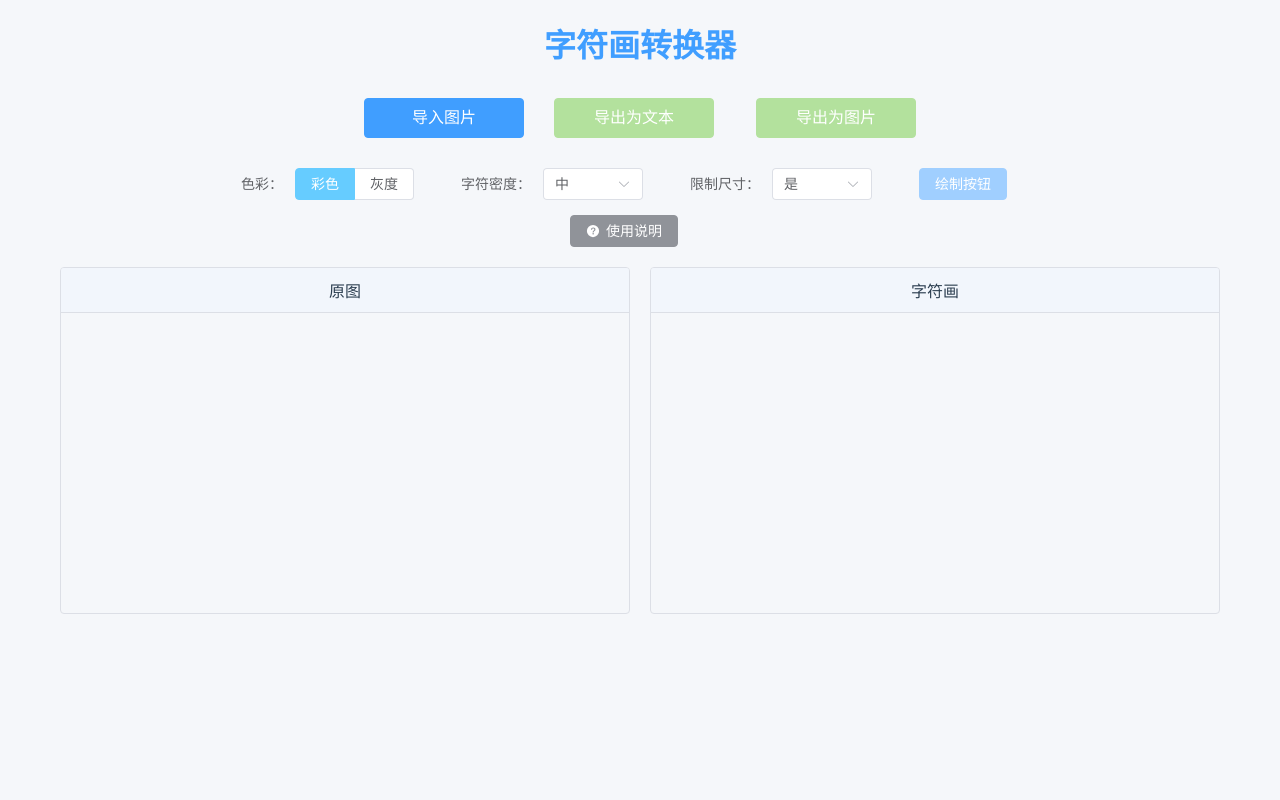
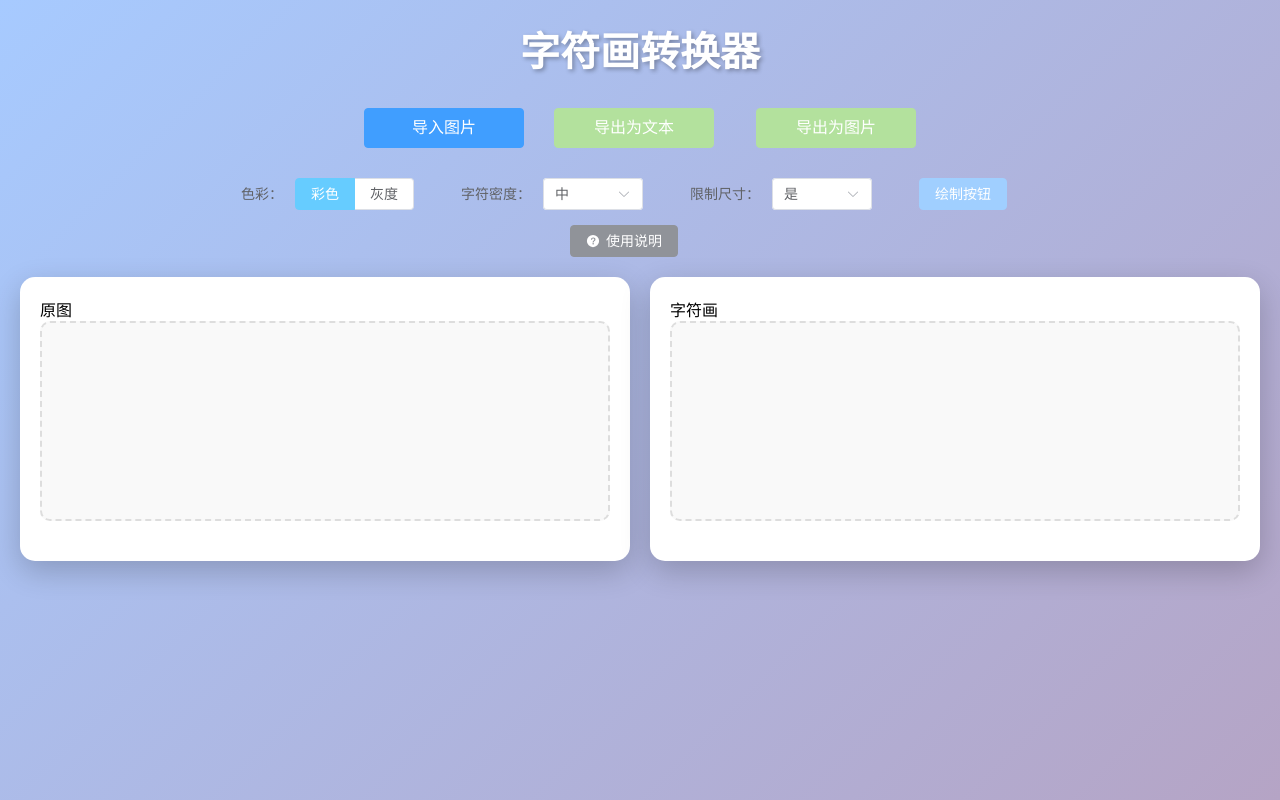
Before and after one commit to DoreaMR233/char-art-converter, a Vue app in the folder frontend/: page / in a window 1280 px wide. Built offline with nearby package versions, Linux system fonts and the light colour scheme; no server answers.

Commit message:
更新全局样式，优化布局和视觉效果

```diff
--- a/frontend/src/assets/main.css
+++ b/frontend/src/assets/main.css
@@ -1,3 +1,7 @@
+/**
+ * 全局样式重置
+ * 清除所有元素的默认边距和内边距，设置统一的盒模型
+ */
 * {
   margin: 0;
   padding: 0;
@@ -5,110 +9,114 @@
 }
 
 /**
- * 全局样式 - 基础元素样式设置
- */
-
-/**
  * 页面主体样式
- * 设置基本字体、颜色和背景
+ * 设置全局字体、渐变背景和基础布局
  */
 body {
-  margin: 0;
-  padding: 0;
-  box-sizing: border-box;
-  font-family: -apple-system, BlinkMacSystemFont, 'Segoe UI', Roboto, Oxygen, Ubuntu, Cantarell, 'Open Sans', 'Helvetica Neue', sans-serif;
-  -webkit-font-smoothing: antialiased;
-  -moz-osx-font-smoothing: grayscale;
-  color: #2c3e50;
-  background: #f5f7fa;
+  font-family: 'Segoe UI', Tahoma, Geneva, Verdana, sans-serif;
+  background: linear-gradient(135deg, #9ec5ffe8 0%, #b5a4c5 100%);
   min-height: 100vh;
-}
-
-.container {
-  max-width: 1200px;
-  margin: 0 auto;
   padding: 20px;
 }
 
 /**
- * 标题样式
- * 页面主标题的样式设置
+ * 主标题样式
+ * 居中显示的白色标题，带有阴影效果
  */
-.title {
+h1 {
   text-align: center;
-  font-size: 2rem;
-  font-weight: 600;
-  margin-bottom: 2rem;
-  color: #409eff;
+  color: white;
+  margin-bottom: 30px;
+  font-size: 2.5rem;
+  text-shadow: 2px 2px 4px rgba(0,0,0,0.3);
 }
 
 /**
- * 图像容器布局
- * 用于并排显示原始图像和转换后的图像
+ * 图片容器布局
+ * 使用Flexbox布局，支持响应式换行
  */
 .image-container {
   display: flex;
-  justify-content: space-between;
-  margin-top: 20px;
   gap: 20px;
+  max-width: 1400px;
+  margin: 0 auto;
+  flex-wrap: wrap;
 }
 
 /**
- * 图像框样式
- * 单个图像显示区域的样式
+ * 图片框基础样式
+ * 白色背景的卡片式容器，带有圆角、阴影和悬停效果
  */
 .image-box {
   flex: 1;
-  border: 1px solid #dcdfe6;
-  border-radius: 4px;
-  overflow: hidden;
-  position: relative;
+  min-width: 300px;
+  background: white;
+  border-radius: 15px;
+  padding: 20px;
+  box-shadow: 0 10px 30px rgba(0,0,0,0.2);
+  transition: transform 0.3s ease;
 }
 
 /**
- * 图像框标题样式
- * 图像框顶部的标题栏样式
+ * 图片框标题样式
+ * 居中显示的深色标题
  */
-.image-box-title {
-  background-color: #f2f6fc;
-  padding: 10px;
+.image-box h2 {
   text-align: center;
-  font-weight: 500;
-  border-bottom: 1px solid #dcdfe6;
+  margin-bottom: 20px;
+  color: #333;
+  font-size: 1.5rem;
 }
 
 /**
- * 图像内容区域样式
- * 图像实际显示的容器样式，包含滚动和居中功能
+ * 图片内容区域样式
+ * 用于显示图片的容器，带有虚线边框和居中对齐
  */
 .image-content {
-  overflow: auto;
-  max-height: 500px;
-  min-height: 300px;
+  text-align: center;
+  min-height: 200px;
   display: flex;
+  align-items: center;
   justify-content: center;
-  align-items: center;
-  padding: 10px;
+  border: 2px dashed #ddd;
+  border-radius: 10px;
+  margin-bottom: 20px;
+  background: #f9f9f9;
 }
 
 /**
- * 按钮组样式
- * 操作按钮的布局容器
+ * 图片元素样式
+ * 限制图片最大尺寸并添加圆角和阴影
+ */
+.image-content img {
+  max-width: 100%;
+  /* max-height: 400px; */
+  border-radius: 8px;
+  box-shadow: 0 4px 15px rgba(0,0,0,0.1);
+}
+
+/**
+ * 按钮组布局样式
+ * 使用Flexbox居中排列按钮，支持换行
  */
 .button-group {
   display: flex;
+  gap: 10px;
   justify-content: center;
-  margin-top: 20px;
-  gap: 10px;
+  flex-wrap: wrap;
 }
 
 /**
- * 选项组样式
- * 转换选项的布局容器
+ * 转换选项组样式
+ * 用于显示图片转换参数设置的容器，采用垂直布局
  */
 .options-group {
   display: flex;
-  justify-content: center;
-  margin-top: 20px;
-  gap: 20px;
+  flex-direction: column;
+  gap: 15px;
+  margin-bottom: 20px;
+  padding: 20px;
+  background: #f8f9fa;
+  border-radius: 8px;
+  border: 1px solid #e9ecef;
 }
```
